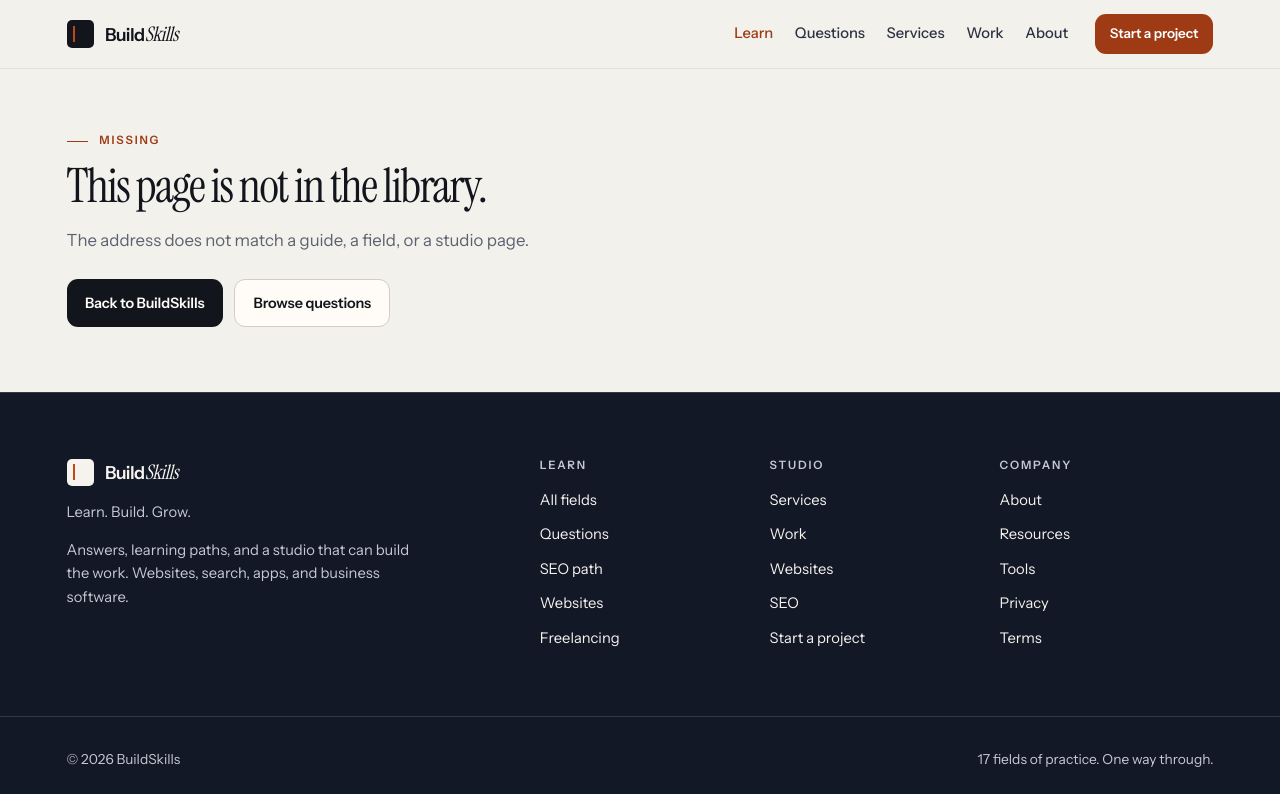
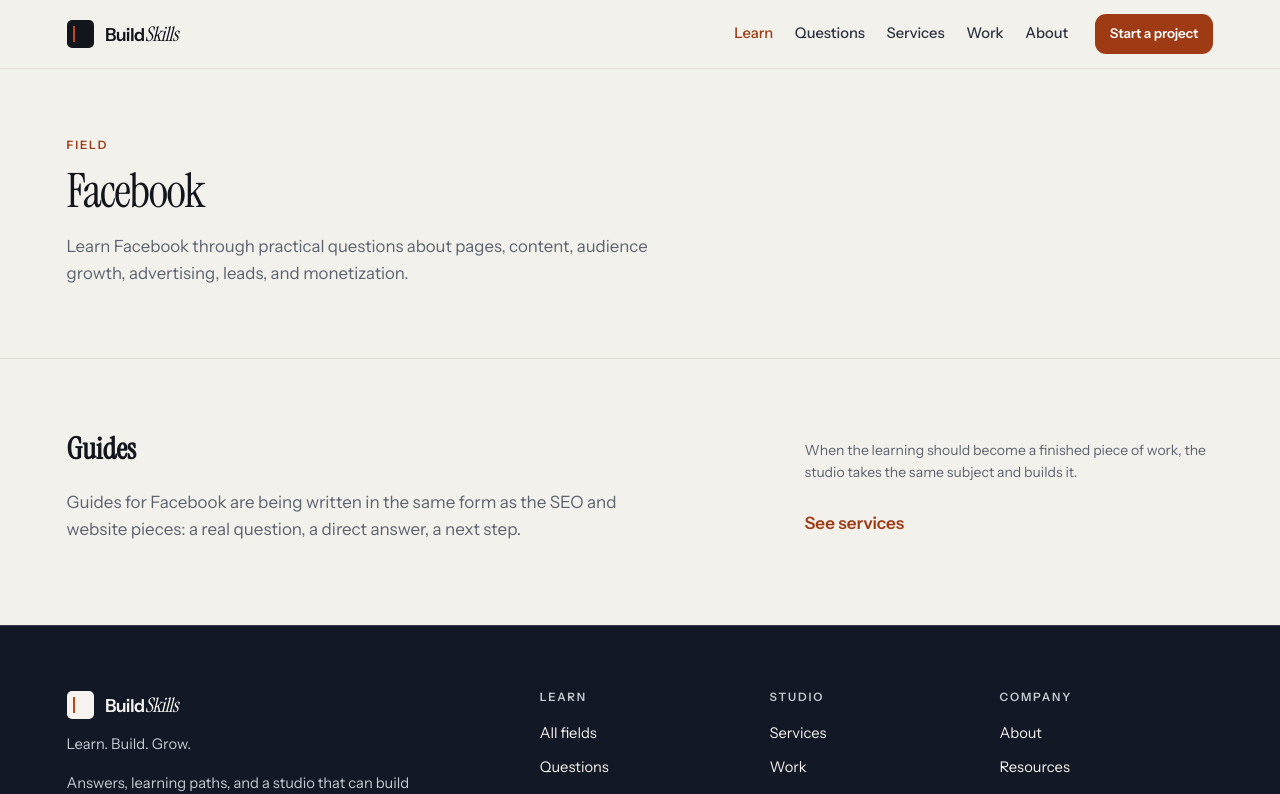
Before and after one commit to zainkhanpk742/buildskills, a Next.js app: page /learn/facebook in a window 1280 px wide. Before the commit this address had no page. Shown: the top 794 px of the page. Built offline with nearby package versions, Linux system fonts and the light colour scheme.

Commit message:
Add Facebook learning area

```diff
--- /dev/null
+++ b/src/app/learn/facebook/page.tsx
@@ -0,0 +1,14 @@
+import type { Metadata } from "next";
+import { AreaView } from "@/components/library";
+import { areaBySlug } from "@/data/site";
+
+const area = areaBySlug("facebook")!;
+
+export const metadata: Metadata = {
+  title: area.title,
+  description: "Learn Facebook pages, content, audience growth, advertising, leads and monetization.",
+};
+
+export default function Page() {
+  return <AreaView slug="facebook" />;
+}
```
